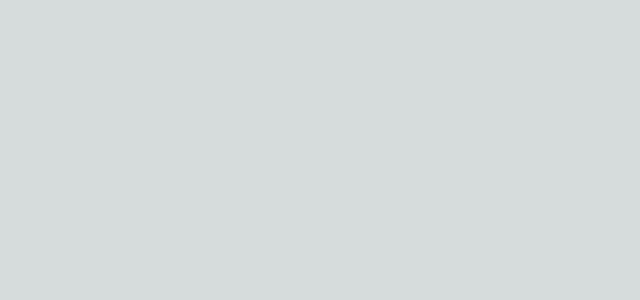
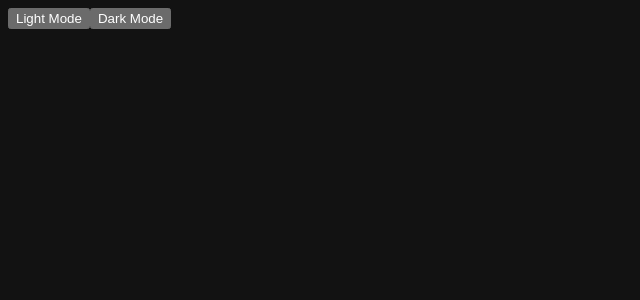
Before and after one commit to takumi-pro/my-blog-system, a Next.js app: page / in a window 1280 px wide. Shown: the top 300 px of the page, without its empty margins (0-640 px from the left). Built offline with nearby package versions, Linux system fonts and the light colour scheme.

Commit message:
feat: :sparkles: ダークモードの追加（仮）

```diff
--- /dev/null
+++ b/src/components/ChangeThemeButton/ChangeThemeButton.tsx
@@ -0,0 +1,15 @@
+import { useTheme } from 'next-themes';
+import React from 'react';
+
+const ChangeThemeButton = () => {
+  const { theme, setTheme } = useTheme();
+
+  return (
+    <>
+      <button onClick={() => setTheme('light')}>Light Mode</button>
+      <button onClick={() => setTheme('dark')}>Dark Mode</button>
+    </>
+  );
+};
+
+export default ChangeThemeButton;
--- a/src/pages/_app.tsx
+++ b/src/pages/_app.tsx
@@ -1,6 +1,11 @@
-import "@/styles/globals.css";
-import type { AppProps } from "next/app";
+import '@/styles/globals.css';
+import type { AppProps } from 'next/app';
+import { ThemeProvider } from 'next-themes';
 
 export default function App({ Component, pageProps }: AppProps) {
-  return <Component {...pageProps} />;
+  return (
+    <ThemeProvider attribute="class" defaultTheme="dark">
+      <Component {...pageProps} />
+    </ThemeProvider>
+  );
 }
--- a/src/pages/index.tsx
+++ b/src/pages/index.tsx
@@ -1,3 +1,9 @@
+import ChangeThemeButton from '@/components/ChangeThemeButton/ChangeThemeButton';
+
 export default function Home() {
-  return <></>;
+  return (
+    <div>
+      <ChangeThemeButton />
+    </div>
+  );
 }
--- a/src/styles/globals.css
+++ b/src/styles/globals.css
@@ -1,45 +1,13 @@
 :root {
-  --max-width: 1100px;
-  --border-radius: 12px;
-  --font-mono: ui-monospace, Menlo, Monaco, 'Cascadia Mono', 'Segoe UI Mono',
-    'Roboto Mono', 'Oxygen Mono', 'Ubuntu Monospace', 'Source Code Pro',
-    'Fira Mono', 'Droid Sans Mono', 'Courier New', monospace;
-
-  --foreground-rgb: 0, 0, 0;
-  --background-start-rgb: 214, 219, 220;
-  --background-end-rgb: 255, 255, 255;
-
-  --primary-glow: conic-gradient(
-    from 180deg at 50% 50%,
-    #16abff33 0deg,
-    #0885ff33 55deg,
-    #54d6ff33 120deg,
-    #0071ff33 160deg,
-    transparent 360deg
-  );
-  --secondary-glow: radial-gradient(
-    rgba(255, 255, 255, 1),
-    rgba(255, 255, 255, 0)
-  );
-
-  --tile-start-rgb: 239, 245, 249;
-  --tile-end-rgb: 228, 232, 233;
-  --tile-border: conic-gradient(
-    #00000080,
-    #00000040,
-    #00000030,
-    #00000020,
-    #00000010,
-    #00000010,
-    #00000080
-  );
-
-  --callout-rgb: 238, 240, 241;
-  --callout-border-rgb: 172, 175, 176;
-  --card-rgb: 180, 185, 188;
-  --card-border-rgb: 131, 134, 135;
+  --background: black;
+  --foreground: white;
 }
 
+[data-name='light'] {
+  --background: white;
+  --foreground: black;
+}
+/*
 @media (prefers-color-scheme: dark) {
   :root {
     --foreground-rgb: 255, 255, 255;
@@ -104,4 +72,4 @@ a {
   html {
     color-scheme: dark;
   }
-}
+} */
```
